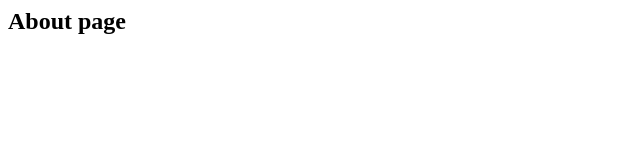
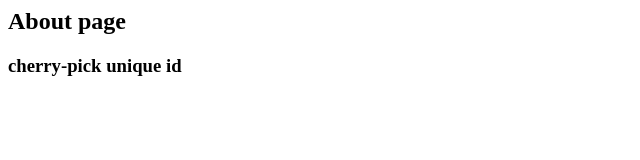
Before and after one commit to Vasu122/testGit, a plain HTML site: page aboutus.html in a window 1280 px wide. Shown: the whole page, without its empty margins (0-640 px from the left). Drawn offline with Linux system fonts and the light colour scheme.

Commit message:
cherry-pick command check

```diff
--- a/aboutus.html
+++ b/aboutus.html
@@ -2,5 +2,8 @@
 	<head></head>
 	<body>
 		<h2> About page </h2>
+		<h3>
+			cherry-pick unique id
+		</h3>
 	</body>
 </html>
```
